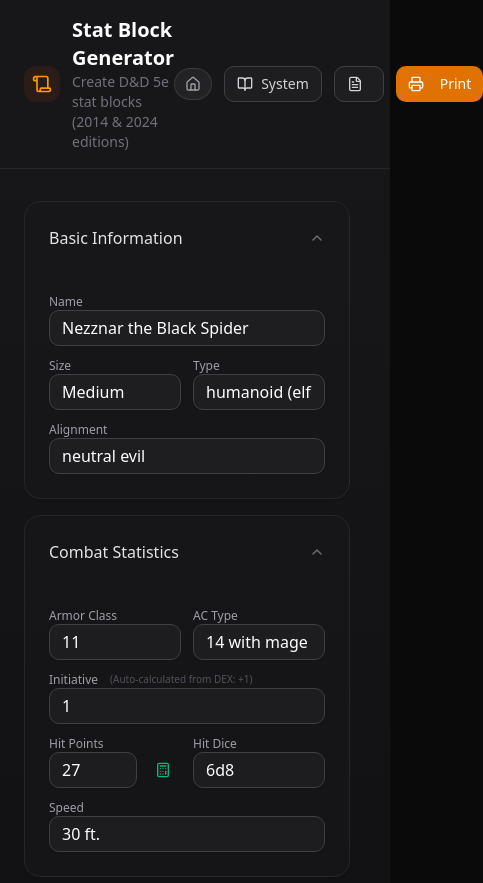
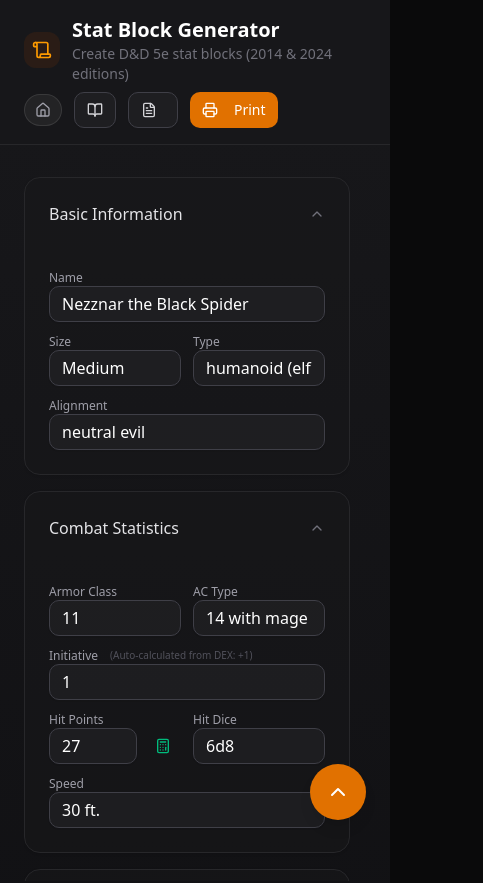
Before and after one commit to patrickneccles/table-tools, a Next.js app: page /stat-blocks in a window 390 px wide. Shown: the top 883 px of the page, 483 px wide, since content can reach past the window. Built offline with nearby package versions, Linux system fonts and the light colour scheme.

Commit message:
feat: mobile statblock tweaks

```diff
--- a/src/app/stat-blocks/page.tsx
+++ b/src/app/stat-blocks/page.tsx
@@ -9,7 +9,7 @@
 import { Separator } from "@/components/ui/separator";
 import { ScrollArea } from "@/components/ui/scroll-area";
 import { Popover, PopoverContent, PopoverTrigger } from "@/components/ui/popover";
-import { Home, Printer, Scroll, FileText, Calculator, Check } from "lucide-react";
+import { Home, Printer, Scroll, FileText, Calculator, Check, ChevronDown, ChevronUp } from "lucide-react";
 import { cn } from "@/lib/utils";
 import {
   SystemStatBlockView,
@@ -295,6 +295,7 @@
     }
     return false;
   });
+  const [isAtPreview, setIsAtPreview] = useState(false);
 
   // Listen for theme changes from global toggle
   useEffect(() => {
@@ -310,8 +311,42 @@
     return () => observer.disconnect();
   }, []);
 
+  // Track if user is at or below the preview section
+  useEffect(() => {
+    const previewElement = document.getElementById("stat-block-preview");
+    if (!previewElement) return;
+
+    const observer = new IntersectionObserver(
+      ([entry]) => {
+        // Set to true when preview is visible (user scrolled to it)
+        setIsAtPreview(entry.isIntersecting);
+      },
+      {
+        threshold: 0.1, // Trigger when at least 10% of preview is visible
+        rootMargin: "-20% 0px -20% 0px", // Trigger when preview enters middle of viewport
+      }
+    );
+
+    observer.observe(previewElement);
+
+    return () => observer.disconnect();
+  }, []);
+
   const handlePrint = () => {
     window.print();
+  };
+
+  const handleScrollToggle = () => {
+    if (isAtPreview) {
+      // Scroll back to top/editor
+      window.scrollTo({ top: 0, behavior: "smooth" });
+    } else {
+      // Scroll to preview
+      const previewElement = document.getElementById("stat-block-preview");
+      if (previewElement) {
+        previewElement.scrollIntoView({ behavior: "smooth", block: "start" });
+      }
+    }
   };
 
   // Load template and set the appropriate system
@@ -383,7 +418,7 @@
           ? "border-zinc-200 bg-white/80"
           : "border-zinc-800 bg-zinc-900/80"
       )}>
-        <div className="max-w-7xl mx-auto px-6 py-4 flex items-center justify-between">
+        <div className="max-w-7xl mx-auto px-6 py-4 gap-2 flex flex-wrap md:flex-nowrap items-center justify-between">
           <div className="flex items-center gap-3">
             <div className={cn(
               "p-2 rounded-lg",
@@ -747,7 +782,7 @@
           </div>
 
           {/* Preview Panel */}
-          <div className="w-full lg:w-[420px] shrink-0 print:w-full">
+          <div id="stat-block-preview" className="w-full lg:w-[420px] shrink-0 print:w-full">
             <div className="lg:sticky lg:top-[88px] print:relative print:top-0">
               <div className="flex items-center justify-between mb-3 print:hidden">
                 <h2 className="text-sm font-medium text-zinc-500">Preview</h2>
@@ -770,6 +805,27 @@
         </div>
       </main>
 
+      {/* Floating Scroll Toggle Button (Mobile Only) */}
+      <button
+        onClick={handleScrollToggle}
+        className={cn(
+          "fixed bottom-6 right-6 z-50 lg:hidden print:hidden",
+          "w-14 h-14 rounded-full shadow-lg",
+          "flex items-center justify-center",
+          "transition-all duration-200 hover:scale-110 active:scale-95",
+          isLightMode
+            ? "bg-amber-600 hover:bg-amber-500 text-white"
+            : "bg-amber-600 hover:bg-amber-500 text-white"
+        )}
+        aria-label={isAtPreview ? "Scroll to details" : "Scroll to preview"}
+      >
+        {isAtPreview ? (
+          <ChevronUp className="w-6 h-6" />
+        ) : (
+          <ChevronDown className="w-6 h-6" />
+        )}
+      </button>
+
       {/* Print styles */}
       <style jsx global>{`
         @media print {
--- a/src/components/stat-block/system-selector.tsx
+++ b/src/components/stat-block/system-selector.tsx
@@ -80,6 +80,7 @@
       <Popover open={open} onOpenChange={setOpen}>
         <PopoverTrigger asChild>
           <Button
+            aria-label="Select stat block system"
             variant="outline"
             className={cn(
               "gap-2",
@@ -92,7 +93,6 @@
             <span className="hidden sm:inline">
               {currentSystem?.name || "Select System"}
             </span>
-          <span className="sm:hidden">System</span>
           </Button>
         </PopoverTrigger>
         <PopoverContent
```
Lines whose indentation alone changed are shown as unchanged.
